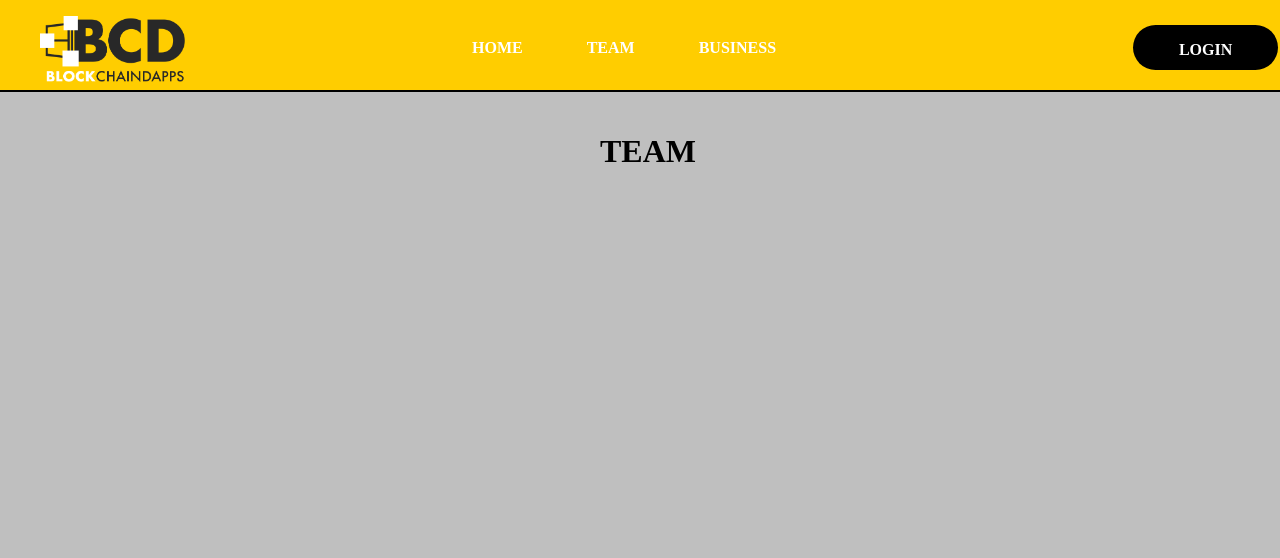
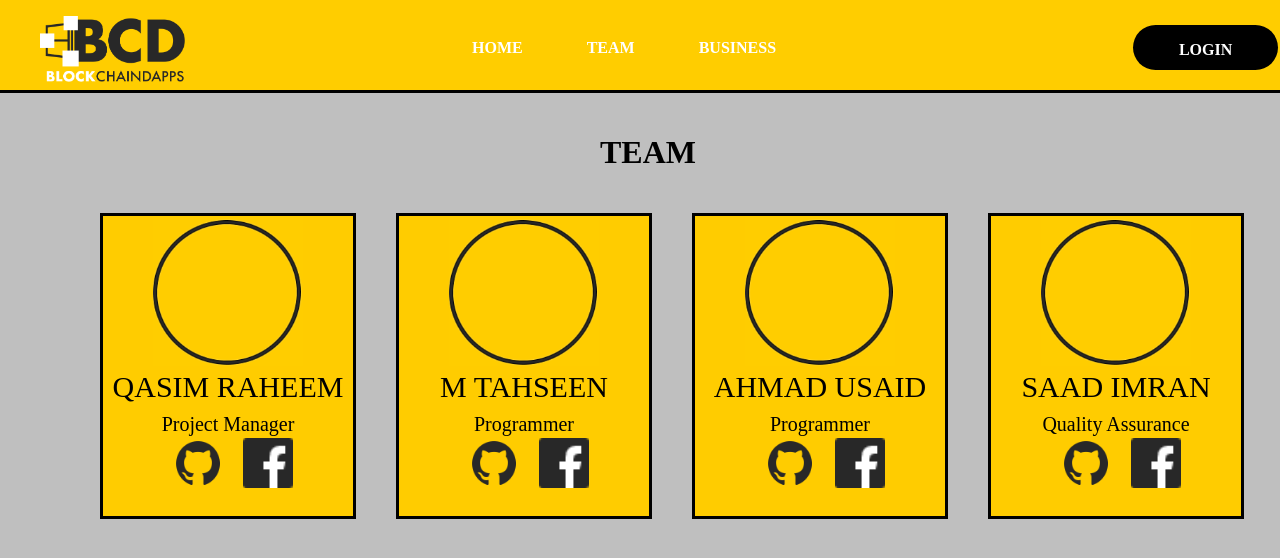
Before and after one commit to qasimraheem/Semester-3-Main-Project, a plain HTML site: page General Store Web/web/src/team.html in a window 1280 px wide. Drawn offline with Linux system fonts and the light colour scheme.

Commit message:
teampage

```diff
--- a/General Store Web/web/src/team.html
+++ b/General Store Web/web/src/team.html
@@ -14,7 +14,7 @@
             display: inline-flex;
             width:100%;
             height: 90px;
-            border-bottom: 2px solid black;
+            border-bottom: 3px solid black;
              background-color:#FFCD00 ;
         }
         .logo>figure>img{
@@ -57,7 +57,34 @@
           padding-left: 600px;
           padding-top: 20px;
         }
-        .inner{display:inline-block; width:100px; height:300px; color: #FFCC00}
+        .maininner{
+            margin-left: 80px;
+        }
+        .inner{
+            background-color: #FFCC00;
+            float: left;
+            width: 250px;
+            height: 300px;
+            margin: 20px;
+            border: 3px solid black
+        }
+        .circle{
+           text-align: center;
+        }
+       .name{
+
+           text-align: center;
+           font-size: 30px;
+           color: black;
+       }
+       .logoimage1{
+           padding-left: 70px;
+           float: left;
+       }
+        .logoimage2{
+            padding-left: 20px;
+            float: left;
+        }
 
     </style>
 </head>
@@ -83,18 +110,64 @@
   <div class="upperinner">
            <h1><b>TEAM</b></h1>
   </div>
+    <div class="maininner">
         <div class="inner">
-
+            <div class ="circle">
+                <img src="../images/circle.png" height="150px" width="150px"/>
+            </div>
+            <div class="name">
+                <p1 >QASIM RAHEEM</p1><br><p1 style="font-size: 20px">Project Manager</p1>
+            </div>
+            <div class="logoimage1">
+                <img src="../images/if_icon-social-github_211904.png" width="50px" height="50px">
+            </div>
+            <div class="logoimage2">
+                <img src="../images/if_square-facebook_317727.png" width="50px" height="50px">
+            </div>
         </div>
         <div class="inner">
-
+            <div class ="circle">
+                <img src="../images/circle.png" height="150px" width="150px"/>
+            </div>
+            <div class="name">
+                <p1 >M TAHSEEN</p1><br><p1 style="font-size: 20px">Programmer</p1>
+            </div>
+            <div class="logoimage1">
+                <img src="../images/if_icon-social-github_211904.png" width="50px" height="50px">
+            </div>
+            <div class="logoimage2">
+                <img src="../images/if_square-facebook_317727.png" width="50px" height="50px">
+            </div>
         </div>
         <div class="inner">
-
+            <div class ="circle">
+                <img src="../images/circle.png" height="150px" width="150px"/>
+            </div>
+            <div class="name">
+                <p1 >AHMAD USAID</p1><br><p1 style="font-size: 20px">Programmer</p1>
+            </div>
+            <div class="logoimage1">
+                <img src="../images/if_icon-social-github_211904.png" width="50px" height="50px">
+            </div>
+            <div class="logoimage2">
+                <img src="../images/if_square-facebook_317727.png" width="50px" height="50px">
+            </div>
         </div>
         <div class="inner">
-
+            <div class ="circle">
+                <img src="../images/circle.png" height="150px" width="150px"/>
+            </div>
+            <div class="name">
+                <p1 >SAAD IMRAN</p1><br><p1 style="font-size: 20px">Quality Assurance</p1>
+            </div>
+            <div class="logoimage1">
+                <img src="../images/if_icon-social-github_211904.png" width="50px" height="50px">
+            </div>
+            <div class="logoimage2">
+                <img src="../images/if_square-facebook_317727.png" width="50px" height="50px">
+            </div>
         </div>
+    </div>
 
 </body>
 </html>
```
Also changed, not shown: General Store Web/web/images/circle.png (added), General Store Web/web/images/if_icon-social-github_211904.png (added), General Store Web/web/images/if_square-facebook_317727.png (added), General Store Web/web/images/team.png.
